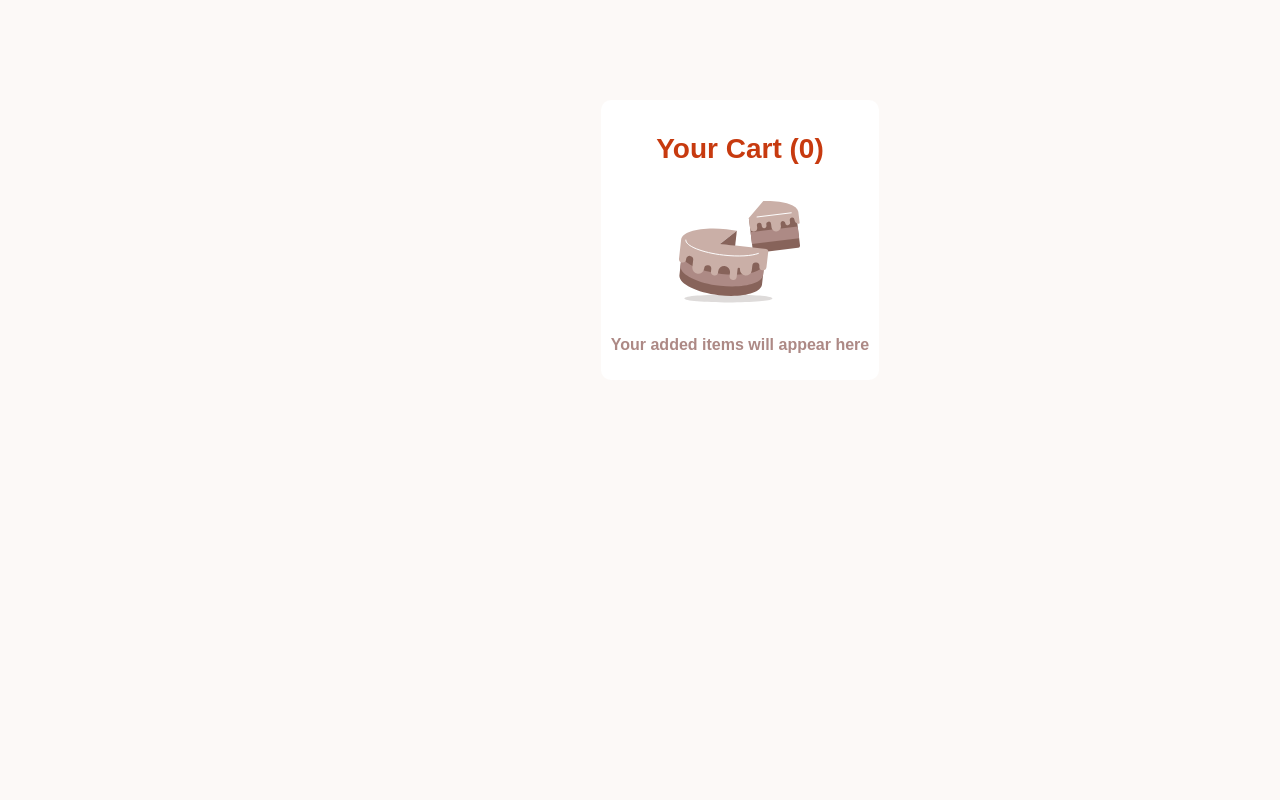
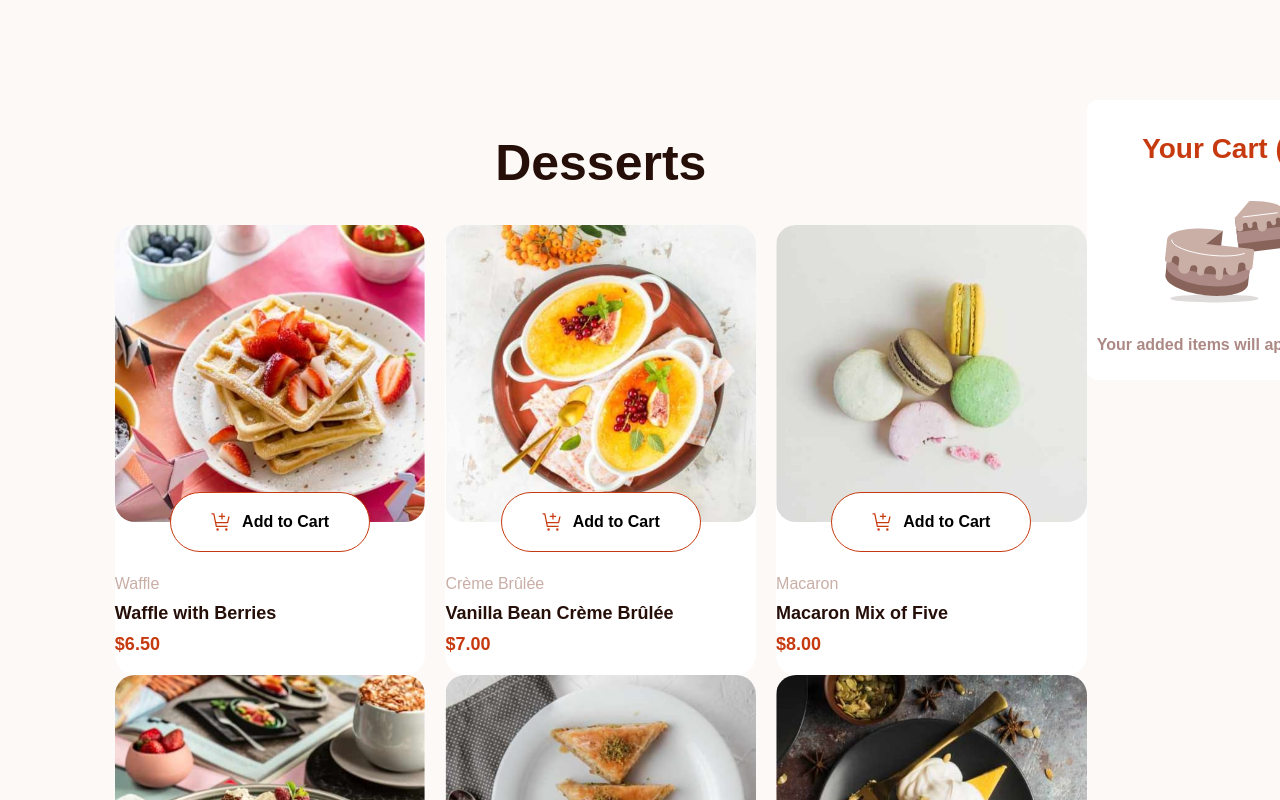
Before and after one commit to mikeFrees/product-list, a React (Create React App) app in the folder shopping-cart/: page / in a window 1280 px wide. Shown: the top 800 px of the page. Built offline with nearby package versions, Linux system fonts and the light colour scheme.

Commit message:
added cart updating functionality

```diff
--- a/shopping-cart/src/App.js
+++ b/shopping-cart/src/App.js
@@ -1,26 +1,25 @@
+import React from 'react';
 import './App.css';
 import  {Menu} from './Menu.jsx';
 import { Cart } from './Cart.jsx';
 
+export const OrderContext = React.createContext();
+
 function App() {
 
-  const order = [
-    {
-      amount: 0,
-      itemName: 'Classic Tiramisu',
-      itemPrice: 5.5,
-    },
-    {
-      amount: 0,
-      itemName: 'Classic Tiramisu',
-      itemPrice: 5.5,
-    }
-  ];
+  const [order, setOrder] = React.useState([]);
+
+  function stateChange(newOrder) {
+    setOrder(newOrder);
+  }
 
   return (
-    <div className="App">
-      <Cart order= {order}/>
-    </div>
+    <OrderContext.Provider value={{order, stateChange}}>
+      <div className="App">
+        <Menu />
+        <Cart order= {order}/>
+      </div>
+    </OrderContext.Provider>
   );
 }
 
--- a/shopping-cart/src/Buttons.jsx
+++ b/shopping-cart/src/Buttons.jsx
@@ -3,6 +3,7 @@ import styles from './buttons.module.css';
 import { ReactComponent as Increment } from './icons/icon-increment-quantity.svg';
 import { ReactComponent as Decrement } from './icons/icon-decrement-quantity.svg';
 import { ReactComponent as ShoppingCart } from "./icons/icon-add-to-cart.svg";
+import { OrderContext } from './App';
 
 function ButtonAddToCart({ onAdd }) {
   return (
@@ -27,18 +28,41 @@ function ButtonChangeAmount({ amount, onAdd, onReduce }) {
   );
 }
 
-export function ButtonArticle() {
+export function ButtonArticle({item}) {
+  const {order, stateChange} = React.useContext(OrderContext);
   const [amount, setAmount] = React.useState(0);
 
   if (amount === 0) {
-    return <ButtonAddToCart onAdd={() => setAmount(amount + 1)} />;
+    return <ButtonAddToCart onAdd={() => updateOrder(true)} />;
   } else {
     return (
       <ButtonChangeAmount
         amount={amount}
-        onAdd={ () => setAmount(amount + 1)}
-        onReduce={() => setAmount(amount - 1)}
+        onAdd={ () => updateOrder(true)}
+        onReduce={() => updateOrder(false)}
         />
     );
   }
+
+  function updateOrder(increment) {
+    increment ? setAmount(amount + 1) : setAmount(amount - 1);
+    let oldOrder = [...order];
+    let update = false;
+    for (let i = 0; i < oldOrder.length; i++) {
+      let product = oldOrder[i];
+      if (product.itemName === item.name) {
+        increment ? product.amount += 1 : product.amount -= 1;
+        update = true;
+        if (product.amount === 0) {
+          oldOrder.splice(i, 1);
+        }
+      }
+    };
+    const newOrder = {
+      amount: 1,
+      itemName: item.name,
+      itemPrice: item.price,
+    };
+    update ? stateChange(oldOrder) : stateChange([...oldOrder, newOrder]);
+  }
 }
--- a/shopping-cart/src/Cart.jsx
+++ b/shopping-cart/src/Cart.jsx
@@ -3,11 +3,19 @@ import styles from './Cart.module.css';
 import {ReactComponent as Tree} from './icons/icon-carbon-neutral.svg';
 import { ReactComponent as EmptySlice} from './icons/illustration-empty-cart.svg';
 import { ReactComponent as Remove } from './icons/icon-remove-item.svg';
+import { OrderContext } from './App';
 
-export function Cart({order}) {
+export function Cart() {
 
-  const orderTotal = order.reduce((total, product) => total += product.amount * product.itemPrice, 0);
-  const orderItems = order.reduce((total, product) => total += product.amount, 0);
+  const { order } = React.useContext(OrderContext);
+  let orderTotal = 0, orderItems = 0;
+
+  if (order.length) {
+    orderTotal = order.reduce((total, product) => total += product.amount * product.itemPrice, 0);
+    orderItems = order.reduce((total, product) => total += product.amount, 0);
+  }
+
+
 
   if (orderTotal === 0) {
     return (<EmptyCart />);
@@ -34,7 +42,7 @@ function FullCart({order, orderTotal, orderItems}) {
   });
 
   const items = order.map( item => (
-    <div>
+    <div key={item.itemName}>
       <h3>{item.itemName}</h3>
       <p>{item.amount}x  @{USDollar.format(item.itemPrice)}  {USDollar.format(item.itemPrice * item.amount)}</p>
       <Remove />
--- a/shopping-cart/src/Item-card.jsx
+++ b/shopping-cart/src/Item-card.jsx
@@ -10,7 +10,7 @@ export function ItemCard({ item }) {
   return (
     <article className={styles.itemCard}>
       <img src={item.image.desktop} alt={item.name} className={styles.itemImage} />
-      <ButtonArticle />
+      <ButtonArticle item = {item}/>
       <div className={styles.itemDetails}>
         <h2 className={styles.itemCategory}>{item.category}</h2>
         <p className={styles.itemName}>{item.name}</p>
```
